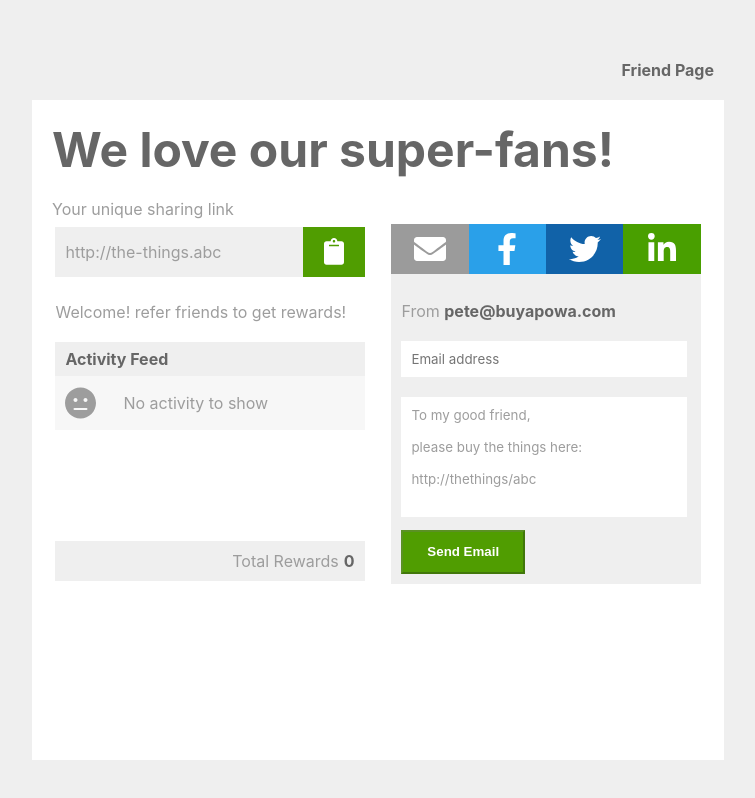
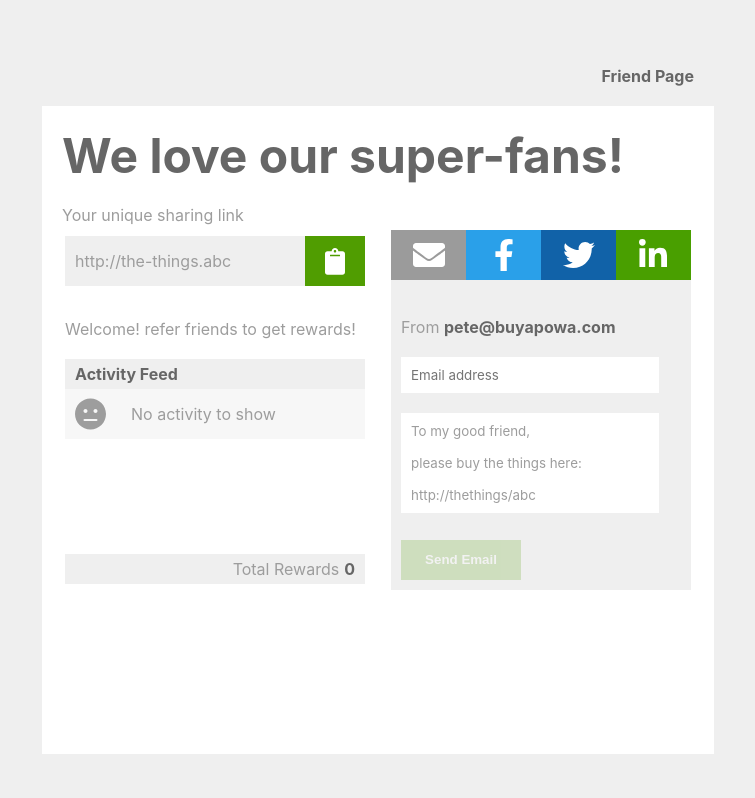
Before and after one commit to p-g1/test, a React (Create React App) app: page /share in a window 1280 px wide. Shown: the whole page, without its empty margins (262-1017 px from the left). Built offline with nearby package versions, Linux system fonts and the light colour scheme.

Commit message:
more tweaking, hover styling for button, removing readOnly, new onChange

```diff
--- a/package.json
+++ b/package.json
@@ -31,7 +31,7 @@
     "eject": "react-scripts eject"
   },
   "jest": {
-    "coveragePathIgnorePatterns" : [
+    "coveragePathIgnorePatterns": [
       "/src/index.tsx/",
       "/src/reportWebVitals.ts/"
     ]
--- a/src/components/feedItem/feedItem.styled.tsx
+++ b/src/components/feedItem/feedItem.styled.tsx
@@ -13,5 +13,5 @@ export const Item = styled.div`
   display: flex;
   align-items: center;
   padding: 2px 10px;
-  width: 290px;
+  width: 100%;
 `;
--- a/src/components/shareBox/shareBox.styled.tsx
+++ b/src/components/shareBox/shareBox.styled.tsx
@@ -24,10 +24,16 @@ export const Button = styled.button`
     height: 22px;
     line-height: 0;
     outline: none;
+    border: none;
     cursor: pointer;
 
     &:disabled {
       cursor: not-allowed;
+      opacity: 0.2;
+    }
+
+    &:hover {
+      background: #366b01;
     }
 `;
 
--- a/src/components/shareBox/shareBox.tsx
+++ b/src/components/shareBox/shareBox.tsx
@@ -13,6 +13,10 @@ const ShareBox: FC<ISocialBannerProps> = ({bannerItems}) => {
         setEmail(e.target.value);
       };
 
+    const updateEmailContent = (e: React.ChangeEvent<HTMLTextAreaElement>): void => {
+    setEmail(e.target.value);
+    };
+
     const handleSendEmailClick = (): void => {
         if(email && email === senderEmail ) {
             updateMessages({icon: 2, message: enteredOwnEmail}, messages)
@@ -23,8 +27,8 @@ const ShareBox: FC<ISocialBannerProps> = ({bannerItems}) => {
         <Panel>
             <SocialBanner bannerItems={bannerItems}/>
             <SenderInfo>From <Email>{senderEmail}</Email></SenderInfo>
-            <EmailInput value={email} readOnly onChange={e => updateEmail(e)} placeholder="Email address" />
-            <EmailText value={emailText} readOnly></EmailText>
+            <EmailInput value={email} onChange={e => updateEmail(e)} placeholder="Email address" />
+            <EmailText value={emailText} onChange={e => updateEmailContent(e)}></EmailText>
             <Button onClick={handleSendEmailClick} disabled={!email}>Send Email</Button>
         </Panel>
     )
--- a/src/index.css
+++ b/src/index.css
@@ -11,3 +11,7 @@ code {
   font-family: source-code-pro, Menlo, Monaco, Consolas, 'Courier New',
     monospace;
 }
+
+* {
+  box-sizing: border-box;
+}
```
